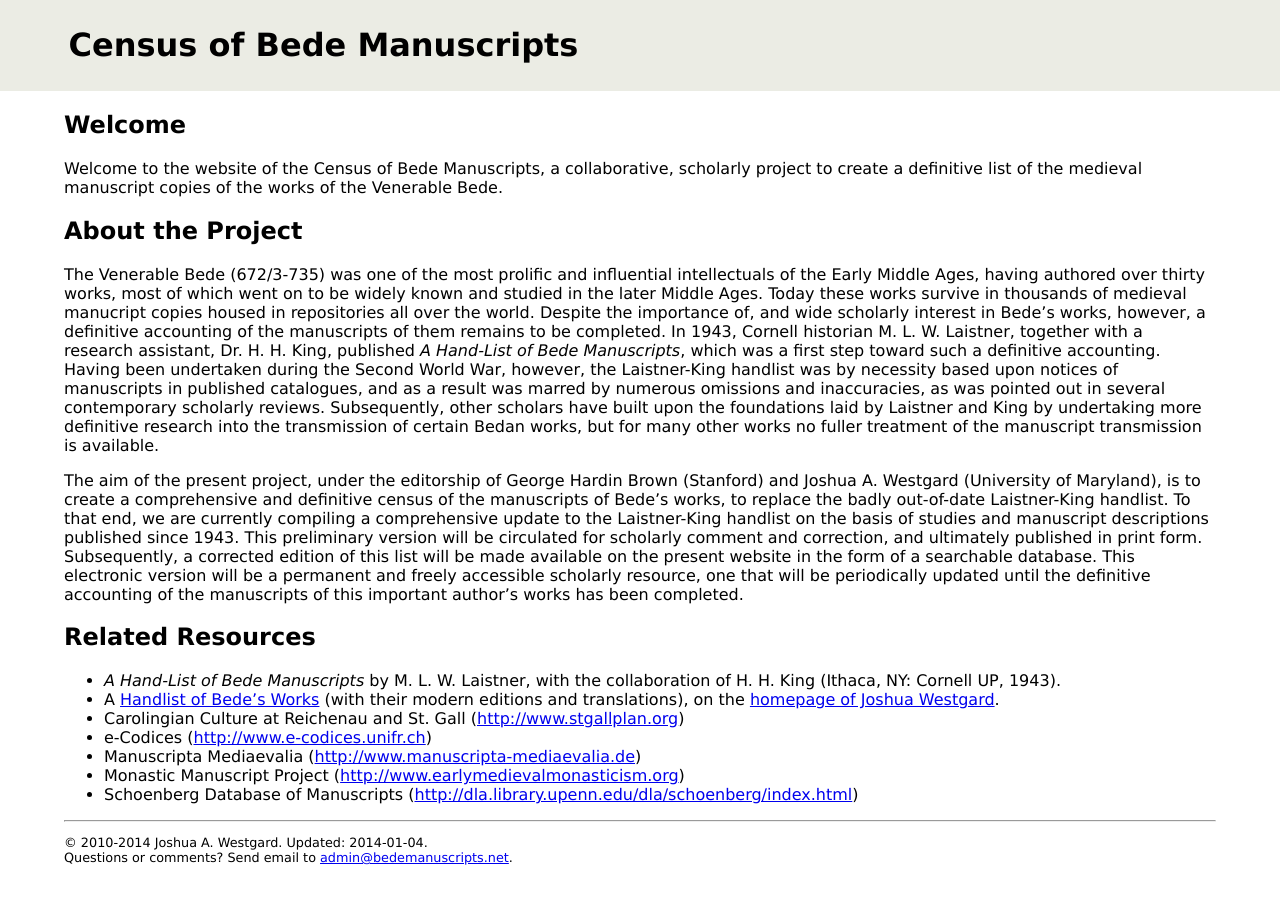
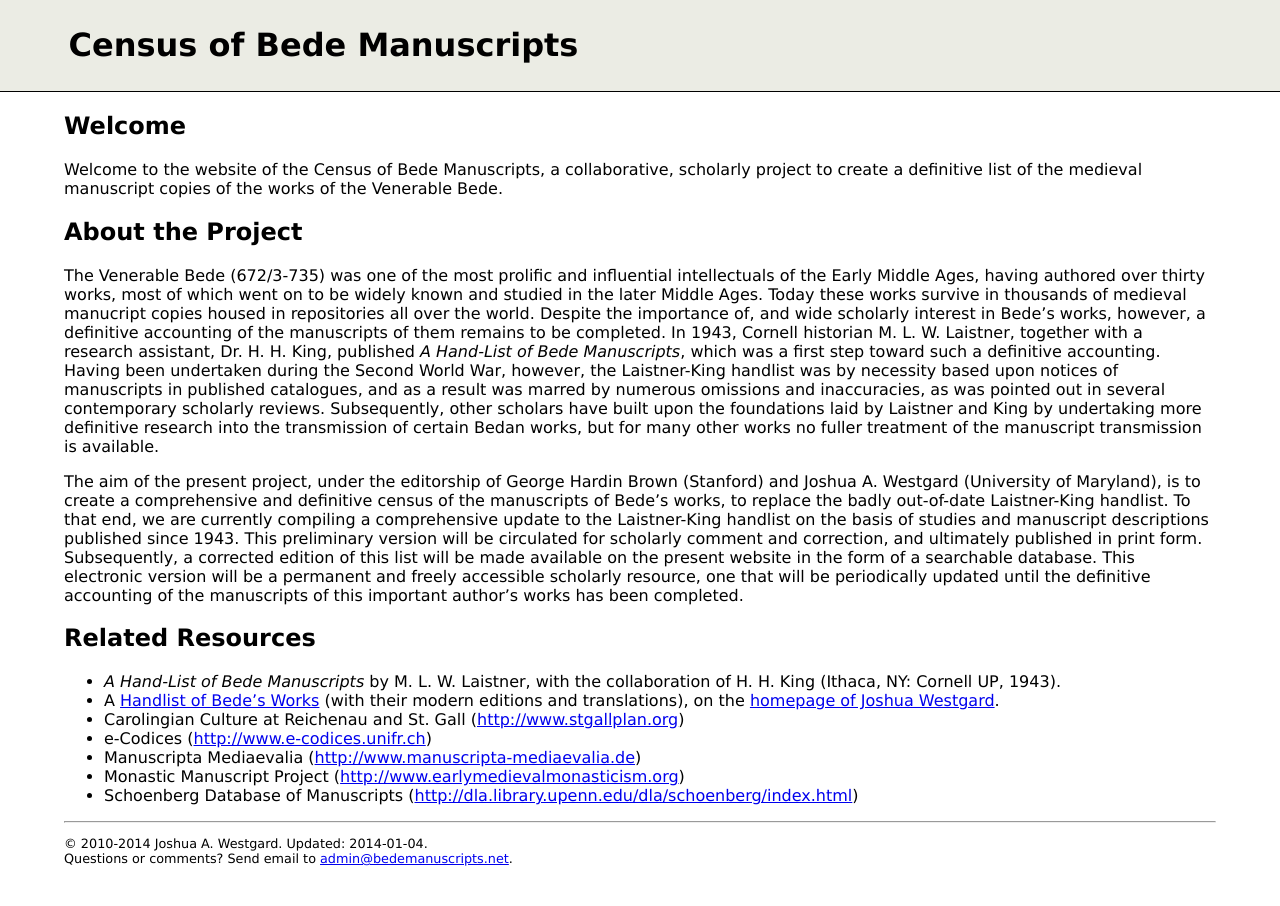
Before and after one commit to jwestgard/bede-mss, a Jekyll site: the page built from index.md, in a window 1280 px wide. Built offline with Jekyll 4.4.1, drawn with Linux system fonts in a browser that asks for light colours; Markdown is read by kramdown in place of the engine named in the settings.

Commit message:
css adjustment

```diff
--- a/css/style.css
+++ b/css/style.css
@@ -6,6 +6,7 @@ body {  margin: 0;
 #header-frame { background-color: #EBECE4;
                 margin: 0px auto;
                 padding: 5px;
+                border-bottom: 1px solid black;
                 }
 
 #header-text {  margin: auto;
```
